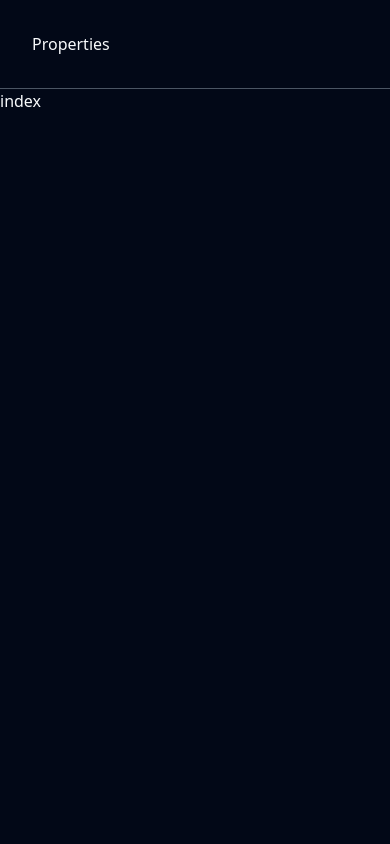
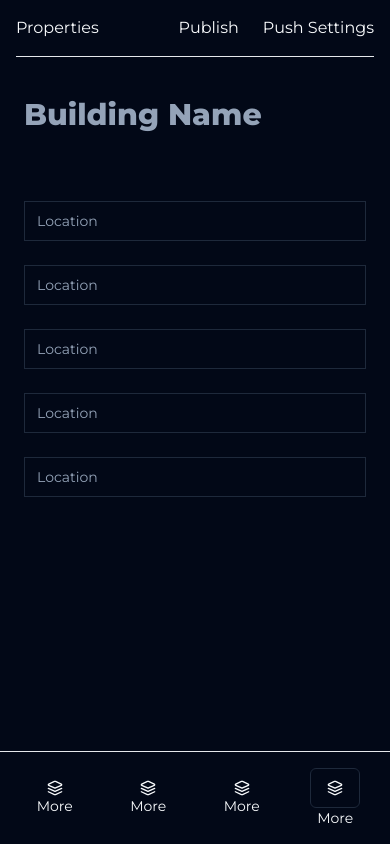
Before and after one commit to justinelut/blissify, a React (Vite) app: page /dashboard/properties in a window 390 px wide. Built offline with nearby package versions, Linux system fonts and the light colour scheme.

Commit message:
added montserrat font

```diff
--- /dev/null
+++ b/src/components/ui/input.tsx
@@ -0,0 +1,25 @@
+import * as React from "react"
+
+import { cn } from "@/lib/utils"
+
+export interface InputProps
+  extends React.InputHTMLAttributes<HTMLInputElement> {}
+
+const Input = React.forwardRef<HTMLInputElement, InputProps>(
+  ({ className, type, ...props }, ref) => {
+    return (
+      <input
+        type={type}
+        className={cn(
+          "flex h-10 w-full rounded-md border border-input bg-background px-3 py-2 text-sm ring-offset-background file:border-0 file:bg-transparent file:text-sm file:font-medium placeholder:text-muted-foreground focus-visible:outline-none focus-visible:ring-2 focus-visible:ring-ring focus-visible:ring-offset-2 disabled:cursor-not-allowed disabled:opacity-50",
+          className
+        )}
+        ref={ref}
+        {...props}
+      />
+    )
+  }
+)
+Input.displayName = "Input"
+
+export { Input }
--- /dev/null
+++ b/src/components/ui/textarea.tsx
@@ -0,0 +1,24 @@
+import * as React from "react"
+
+import { cn } from "@/lib/utils"
+
+export interface TextareaProps
+  extends React.TextareaHTMLAttributes<HTMLTextAreaElement> {}
+
+const Textarea = React.forwardRef<HTMLTextAreaElement, TextareaProps>(
+  ({ className, ...props }, ref) => {
+    return (
+      <textarea
+        className={cn(
+          "flex min-h-[80px] w-full rounded-md border border-input bg-background px-3 py-2 text-sm ring-offset-background placeholder:text-muted-foreground focus-visible:outline-none focus-visible:ring-2 focus-visible:ring-ring focus-visible:ring-offset-2 disabled:cursor-not-allowed disabled:opacity-50",
+          className
+        )}
+        ref={ref}
+        {...props}
+      />
+    )
+  }
+)
+Textarea.displayName = "Textarea"
+
+export { Textarea }
--- a/src/dashboard/Layout.tsx
+++ b/src/dashboard/Layout.tsx
@@ -5,11 +5,17 @@ import MobileMenu from "@/dashboard/mobilenav/";
 
 const Layout: React.FC = () => {
   return (
-    <div className="lg:flex lg:flex-row md:flex md:flex-row">
-      {/* Attaching all file components */}
-      <SidePanel />
-      <Outlet />
-      <MobileMenu />
+    <div className="relative h-screen">
+      <div className="lg:flex lg:flex-row md:flex md:flex-row h-full">
+        {/* Attaching all file components */}
+        <SidePanel />
+        <div className="flex flex-col flex-grow p-4">
+          <Outlet />
+        </div>
+      </div>
+      <div className="lg:hidden md:hidden fixed bottom-0 left-0 right-0 px-2 py-4 border-t border-gray-200">
+        <MobileMenu />
+      </div>
     </div>
   );
 };
--- a/src/dashboard/index.tsx
+++ b/src/dashboard/index.tsx
@@ -1,8 +1,8 @@
-
 export default function Dashboard() {
   return (
     <>
-         <div className="p-8 border-b border-gray-600 w-full inline-block">Dashboard</div>
+         <div className="pb-4 mb-4 border-b border-gray-200 w-full inline-block">Dashboard</div>
+         <div>The verge</div>
     </>
   );
 }
--- a/src/dashboard/mobilenav/index.tsx
+++ b/src/dashboard/mobilenav/index.tsx
@@ -1,7 +1,26 @@
-
+import { Layers } from "lucide-react";
+import { MobileNav } from "@/dashboard/mobilenav/navigation";
 
 export default function MobileMenu() {
   return (
-    <div className="lg:hidden md:hidden mt-auto flex flex-row mb-0">index</div>
-  )
+    <div className="grid grid-cols-4 place-items-center">
+
+      <div className="flex flex-col justify-center items-center">
+        <Layers size={16} />
+        <h3 className="text-sm">More</h3>
+      </div>
+      <div className="flex flex-col justify-center items-center">
+        <Layers size={16} />
+        <h3 className="text-sm">More</h3>
+      </div>
+      <div className="flex flex-col justify-center items-center">
+        <Layers size={16} />
+        <h3 className="text-sm">More</h3>
+      </div>
+      <div className="flex flex-col justify-center items-center">
+        <MobileNav />
+        <h3 className="text-sm">More</h3>
+      </div>
+    </div>
+  );
 }
--- a/src/dashboard/mobilenav/navigation.tsx
+++ b/src/dashboard/mobilenav/navigation.tsx
@@ -1,7 +1,8 @@
-import * as React from "react"
-import { Minus, Plus } from "lucide-react"
+import * as React from "react";
+import { Minus, Plus, Layers, XSquare, X } from "lucide-react";
+import { ModeToggle } from "@/components/darktheme/ModeToggle";
 
-import { Button } from "@/components/ui/button"
+import { Button } from "@/components/ui/button";
 import {
   Drawer,
   DrawerClose,
@@ -11,71 +12,70 @@ import {
   DrawerHeader,
   DrawerTitle,
   DrawerTrigger,
-} from "@/components/ui/drawer"
-
-
+} from "@/components/ui/drawer";
 
 export function MobileNav() {
-  const [goal, setGoal] = React.useState(350)
+  const [goal, setGoal] = React.useState(350);
 
   function onClick(adjustment: number) {
-    setGoal(Math.max(200, Math.min(400, goal + adjustment)))
+    setGoal(Math.max(200, Math.min(400, goal + adjustment)));
   }
 
   return (
     <Drawer>
       <DrawerTrigger asChild>
-        <Button variant="outline">Open Drawer</Button>
+        <Button variant="outline">
+          <Layers size={16} />
+        </Button>
       </DrawerTrigger>
       <DrawerContent>
-        <div className="mx-auto w-full max-w-sm">
-          <DrawerHeader>
-            <DrawerTitle>Move Goal</DrawerTitle>
-            <DrawerDescription>Set your daily activity goal.</DrawerDescription>
-          </DrawerHeader>
-          <div className="p-4 pb-0">
-            <div className="flex items-center justify-center space-x-2">
-              <Button
-                variant="outline"
-                size="icon"
-                className="h-8 w-8 shrink-0 rounded-full"
-                onClick={() => onClick(-10)}
-                disabled={goal <= 200}
-              >
-                <Minus className="h-4 w-4" />
-                <span className="sr-only">Decrease</span>
-              </Button>
-              <div className="flex-1 text-center">
-                <div className="text-7xl font-bold tracking-tighter">
-                  {goal}
-                </div>
-                <div className="text-[0.70rem] uppercase text-muted-foreground">
-                  Calories/day
-                </div>
-              </div>
-              <Button
-                variant="outline"
-                size="icon"
-                className="h-8 w-8 shrink-0 rounded-full"
-                onClick={() => onClick(10)}
-                disabled={goal >= 400}
-              >
-                <Plus className="h-4 w-4" />
-                <span className="sr-only">Increase</span>
-              </Button>
+        <div className="mx-auto w-full max-w-sm px-4 border-b border-gray-300 pb-2">
+          <div className="flex flex-col">
+            <div className="flex flex-row justify-between p-2 border border-gray-200 rounded-lg py-10 px-4 bg-slate-400 mt-4">
+              <div className="flex-1">item 1</div>
+              <div className="flex-1">item 1</div>
+              <div className="flex-1">item 1</div>
             </div>
-            <div className="mt-3 h-[120px]">
+            <div className="flex flex-row justify-between p-2 border border-gray-200 rounded-lg py-10 px-4 bg-slate-400 mt-4">
+              <div className="flex-1">item 1</div>
+              <div className="flex-1">item 1</div>
+              <div className="flex-1">item 1</div>
+            </div>
+            <div className="flex flex-row justify-between p-2 border border-gray-200 rounded-lg py-10 px-4 bg-slate-400 mt-4">
+              <div className="flex-1">item 1</div>
+              <div className="flex-1">item 1</div>
+              <div className="flex-1">item 1</div>
+            </div>
+            <div className="flex flex-row justify-between p-2 border border-gray-200 rounded-lg py-10 px-4 bg-slate-400 mt-4">
+              <div className="flex-1">item 1</div>
+              <div className="flex-1">item 1</div>
+              <div className="flex-1">item 1</div>
+            </div>
 
+            <div className="flex flex-row justify-between p-2 border border-gray-200 rounded-lg py-2 mt-4">
+              <DrawerFooter>
+                <DrawerClose asChild>
+                  <ModeToggle />
+                </DrawerClose>
+              </DrawerFooter>
+              <DrawerFooter>
+                <DrawerClose asChild>
+                  <Button variant="outline">
+                    <X />
+                  </Button>
+                </DrawerClose>
+              </DrawerFooter>
+              <DrawerFooter>
+                <DrawerClose asChild>
+                  <Button variant="outline">
+                    <X />
+                  </Button>
+                </DrawerClose>
+              </DrawerFooter>
             </div>
           </div>
-          <DrawerFooter>
-            <Button>Submit</Button>
-            <DrawerClose asChild>
-              <Button variant="outline">Cancel</Button>
-            </DrawerClose>
-          </DrawerFooter>
         </div>
       </DrawerContent>
     </Drawer>
-  )
+  );
 }
--- /dev/null
+++ b/src/dashboard/properties/building.tsx
@@ -0,0 +1,18 @@
+import { Input } from "@/components/ui/input";
+import { Textarea } from "@/components/ui/textarea";
+
+export function Building() {
+  return (
+    <div className="flex flex-col mx-2 justify-center items-center lg:w-1/2 md:w-1/2">
+      <Textarea
+        placeholder="Building Name"
+        className="text-3xl font-extrabold border-none resize-none overflow-hidden focus:border-none focus:ring-0 p-0 mt-6 rounded-none"
+      />
+      <Input type="text" placeholder="Location" className="mt-6 rounded-none"/>
+      <Input type="text" placeholder="Location" className="mt-6 rounded-none"/>
+      <Input type="text" placeholder="Location" className="mt-6 rounded-none"/>
+      <Input type="text" placeholder="Location" className="mt-6 rounded-none"/>
+      <Input type="text" placeholder="Location" className="mt-6 rounded-none"/>
+    </div>
+  );
+}
--- a/src/dashboard/properties/index.tsx
+++ b/src/dashboard/properties/index.tsx
@@ -1,7 +1,17 @@
+import { Building } from "@/dashboard/properties/building";
+
 export default function Properties() {
   return (
     <>
-         <div className="p-8 border-b border-gray-600 w-full inline-block">Properties</div>
+      <div className="pb-4 mb-4 border-b border-gray-200 w-full  flex flex-row justify-between">
+        <h2>Properties</h2>
+
+        <div className="flex flex-row gap-6">
+          <div>Publish</div>
+          <div>Push Settings</div>
+        </div>
+      </div>
+      <Building />
     </>
   );
 }
--- a/src/globals.css
+++ b/src/globals.css
@@ -1,6 +1,10 @@
+@import url('https://fonts.googleapis.com/css2?family=Montserrat:wght@300;400;700;800&display=swap');
+
 @tailwind base;
 @tailwind components;
 @tailwind utilities;
+
+
 
 @layer base {
   :root {
@@ -72,5 +76,6 @@
   }
   body {
     @apply bg-background text-foreground;
+    font-family: "Montserrat", sans-serif;
   }
 }
```
